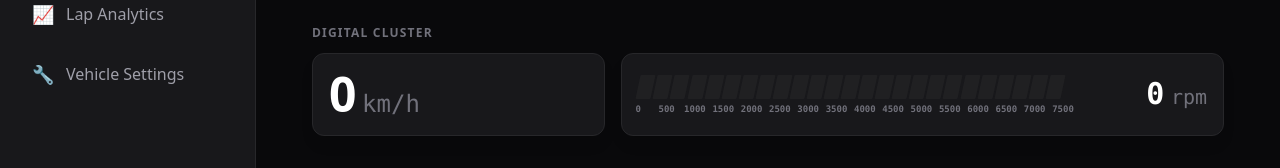
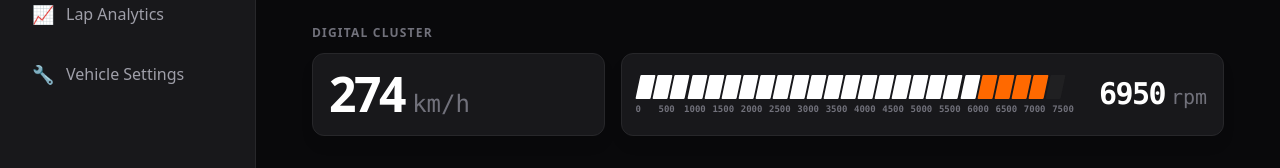
Before and after one commit to SteinVandenbroeke/IOT_RaceSense, a SvelteKit app in the folder Cloud/frontend/: page /live in a window 1280 px wide. Shown: the part 241-409 px from the top of the page. Built offline with nearby package versions, Linux system fonts and the light colour scheme; no server answers.

Commit message:
fixed websocket access

```diff
--- a/Cloud/frontend/src/routes/live/+page.svelte
+++ b/Cloud/frontend/src/routes/live/+page.svelte
@@ -40,11 +40,11 @@
             <h2 class="text-xs font-bold text-zinc-500 uppercase tracking-widest mb-3">Digital Cluster</h2>
             <div class="grid grid-cols-1 lg:grid-cols-3 gap-4">
                 <div class="col-span-1">
-                    <Speedometer value={globalSocket.telemetry?.wheel_speed || 0} unit="km/h"/>
+                    <Speedometer value={274} unit="km/h"/>
                 </div>
                 <div class="col-span-1 lg:col-span-2">
                     <Tachometer
-                        value={globalSocket.telemetry?.engine_rpm || 0}
+                        value={6950}
                         max={7500}
                         segments={25}
 						stepSize={500}
@@ -72,7 +72,7 @@
                 />
 
                 <Gauge
-                    value={4.2} max={8} stepSize={2} intermediateTicks={3} precision={1} unit="bar" demo={true}
+                    value={globalSocket.telemetry?.PressureAndAltitude?.pressure} max={8} stepSize={2} intermediateTicks={3} precision={1} unit="bar" demo={true}
                     ranges={[
                         { min: 0, max: 2.9, colorClass: 'text-red-500' },
                         { min: 3, max: 8, colorClass: 'text-emerald-400' }
@@ -80,7 +80,7 @@
                 />
 
                 <Gauge
-                    value={90} max={120} stepSize={20} intermediateTicks={1} unit="°C" demo={true}
+                    value={globalSocket.telemetry?.TempAndHumidity?.temp} max={120} stepSize={20} intermediateTicks={1} unit="°C" demo={true}
                     ranges={[
                         { min: 0, max: 100, colorClass: 'text-emerald-400' },
                         { min: 101, max: 120, colorClass: 'text-red-500' }
@@ -95,14 +95,14 @@
         <div class="grid grid-cols-1 lg:grid-cols-3 gap-4">
 
             <div class="col-span-1">
-                <GMeter maxG={3} x={globalSocket.telemetry?.g_force_x || 0} y={globalSocket.telemetry?.g_force_y || 0} />
+                <GMeter maxG={3} x={globalSocket.telemetry?.Accelerometer?.acceleration[0] || 0} y={globalSocket.telemetry?.Accelerometer?.acceleration[2] || 0} />
             </div>
 
             <div class="col-span-1 lg:col-span-2">
                 <TrackWidget demo={true} />
             </div>
             <div class="col-span-1">
-                <RollPitchCard roll={globalSocket.telemetry?.roll || 0} pitch={globalSocket.telemetry?.pitch || 0}></RollPitchCard>
+                <RollPitchCard roll={globalSocket.telemetry?.Accelerometer?.roll || 0} pitch={globalSocket.telemetry?.Accelerometer?.pitch || 0}></RollPitchCard>
             </div>
         </div>
     </div>
```
